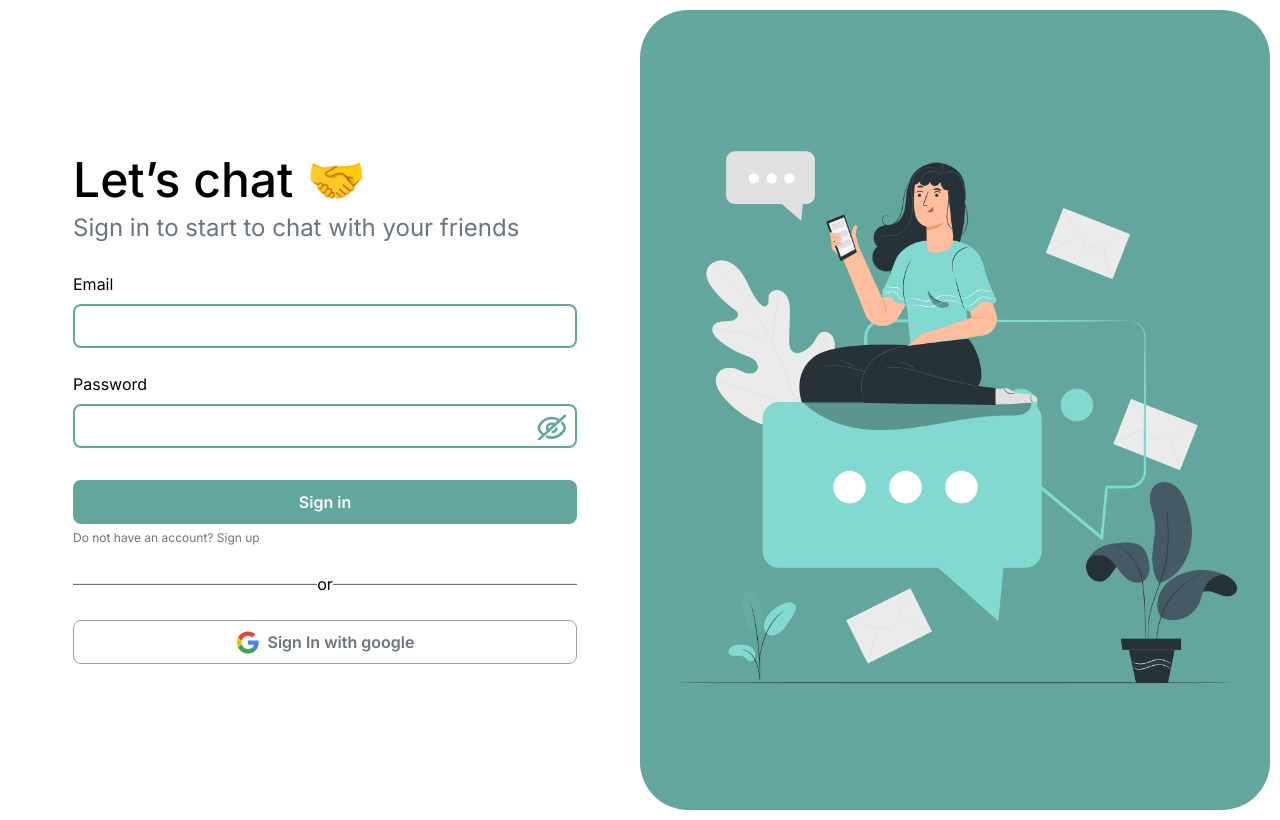
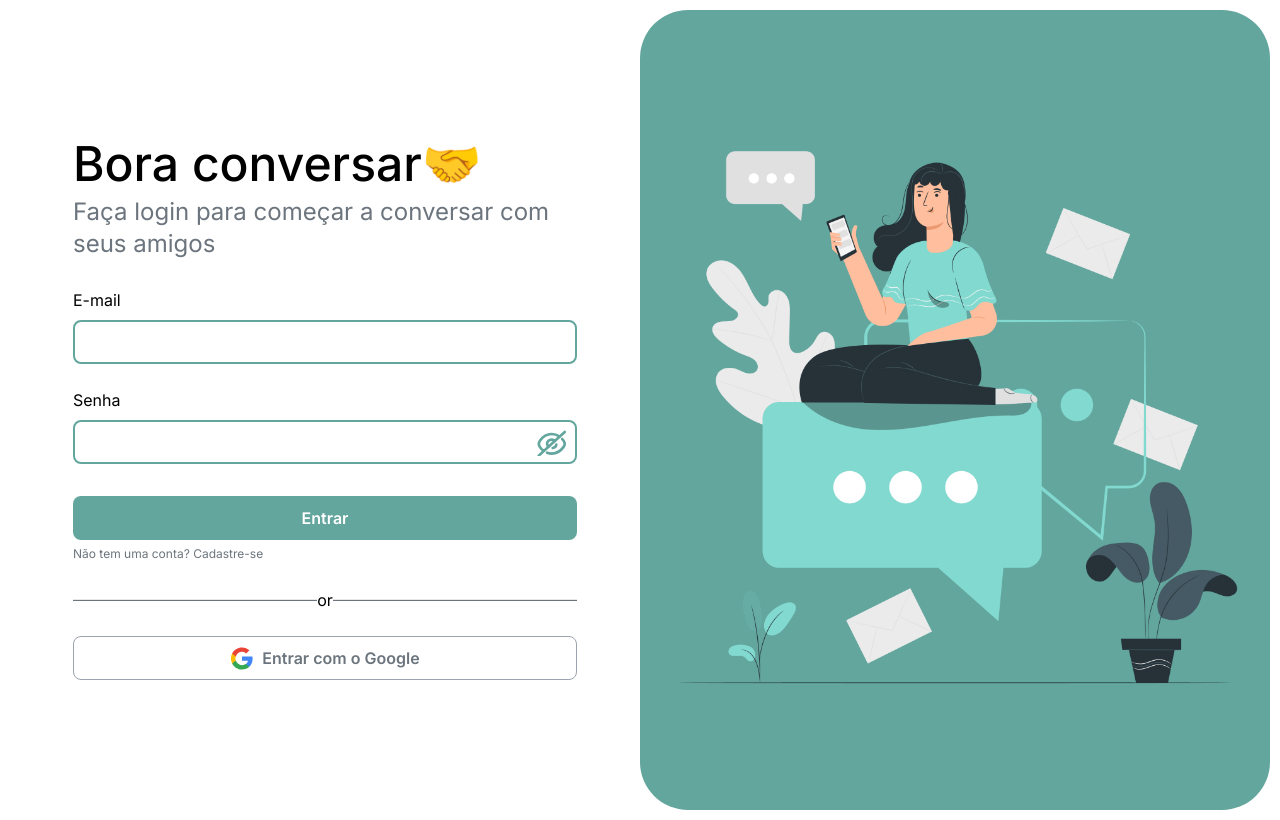
Before and after one commit to Guilherme-Felicio/chat, a React (Vite) app: page / in a window 1280 px wide. Built offline with nearby package versions, Linux system fonts and the light colour scheme; no server answers.

Commit message:
Adicionado i18next ao projeto e traduzido pagina de login

```diff
--- a/package.json
+++ b/package.json
@@ -13,11 +13,13 @@
   "dependencies": {
     "@hookform/resolvers": "^3.1.1",
     "axios": "^1.6.2",
+    "i18next": "^23.7.8",
     "localforage": "^1.10.0",
     "match-sorter": "^6.3.1",
     "react": "^18.2.0",
     "react-dom": "^18.2.0",
     "react-hook-form": "^7.45.2",
+    "react-i18next": "^13.5.0",
     "react-router-dom": "^6.14.1",
     "react-toastify": "^9.1.3",
     "sort-by": "^1.2.0",
--- /dev/null
+++ b/src/config/translations/en.ts
@@ -0,0 +1,11 @@
+export default {
+  login_page: {
+    title: "Let's chat",
+    subtitle: "Sign in to start chatting with your friends",
+    email: "Email",
+    password: "Password",
+    sign_in: "Sign in",
+    sign_up: "Don't have an account? Sign up",
+    google: "Sign In with Google",
+  },
+};
--- /dev/null
+++ b/src/config/translations/i18n.ts
@@ -0,0 +1,23 @@
+import i18n from "i18next";
+import { initReactI18next } from "react-i18next";
+import en from "./en";
+import pt from "./pt";
+
+const resources = {
+  en: {
+    translation: en,
+  },
+  "pt-BR": {
+    translation: pt,
+  },
+};
+
+i18n.use(initReactI18next).init({
+  resources,
+  lng: "pt-BR",
+  interpolation: {
+    escapeValue: false,
+  },
+});
+
+export default i18n;
--- /dev/null
+++ b/src/config/translations/pt.ts
@@ -0,0 +1,11 @@
+export default {
+  login_page: {
+    title: "Bora conversar",
+    subtitle: "Faça login para começar a conversar com seus amigos",
+    email: "E-mail",
+    password: "Senha",
+    sign_in: "Entrar",
+    sign_up: "Não tem uma conta? Cadastre-se",
+    google: "Entrar com o Google",
+  },
+};
--- a/src/main.tsx
+++ b/src/main.tsx
@@ -2,6 +2,7 @@ import React from "react";
 import ReactDOM from "react-dom/client";
 import { RouterProvider } from "react-router-dom";
 import "react-toastify/dist/ReactToastify.css";
+import "./config/translations/i18n";
 import "./index.css";
 import { router } from "./router";
 
--- a/src/pages/login/index.tsx
+++ b/src/pages/login/index.tsx
@@ -1,6 +1,7 @@
 import axios from "axios";
 import { useCallback, useState } from "react";
 import { useForm } from "react-hook-form";
+import { useTranslation } from "react-i18next";
 import { useNavigate } from "react-router-dom";
 import { ToastContainer, toast } from "react-toastify";
 import LoginApi from "../../api/login-api/loginApi";
@@ -27,6 +28,8 @@ function Login() {
     formState: { errors },
   } = useForm<ILoginValues>();
 
+  const { t } = useTranslation();
+
   const login = useCallback(
     async (values: ILoginValues) => {
       setLoading(true);
@@ -49,7 +52,7 @@ function Login() {
         setLoading(false);
       }
     },
-    [errors, navigate, setError]
+    [navigate, setError]
   );
 
   return (
@@ -74,13 +77,13 @@ function Login() {
         >
           <div className="w-4/5 ">
             <h1 className="text-5xl font-medium text-center lg:text-left">
-              Let’s chat 🤝
+              {t("login_page.title")}🤝
             </h1>
             <p className="text-2xl font-normal text-gray mt-2 mb-7">
-              Sign in to start to chat with your friends
+              {t("login_page.subtitle")}
             </p>
             <label htmlFor="email" className="w-full">
-              Email
+              {t("login_page.email")}
             </label>
             <Input
               type="email"
@@ -92,7 +95,7 @@ function Login() {
             />
 
             <label htmlFor="password" className="w-full">
-              Password
+              {t("login_page.password")}
             </label>
             <Input
               type="password"
@@ -104,18 +107,18 @@ function Login() {
             />
 
             <Button className="mt-8" type="submit">
-              Sign in
+              {t("login_page.sign_in")}
             </Button>
             <span
               className="pt-1 text-gray text-xs hover:text-dark-green hover:cursor-pointer"
               onClick={() => navigate("/sign-up/")}
             >
-              Do not have an account? Sign up
+              {t("login_page.sign_up")}
             </span>
 
             <Divider className="my-6" />
 
-            <GoogleButton type="button">Sign In with google</GoogleButton>
+            <GoogleButton type="button">{t("login_page.google")}</GoogleButton>
           </div>
         </form>
 
```
Also changed, not shown: 1 other file (tests, documents, lock files or other folders).
